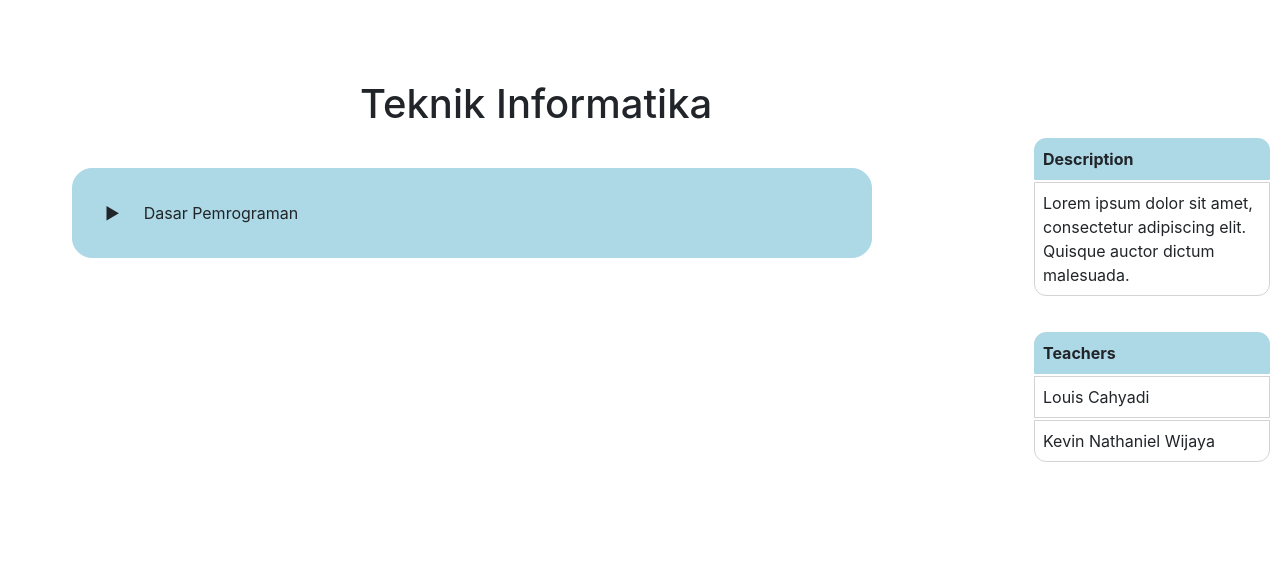
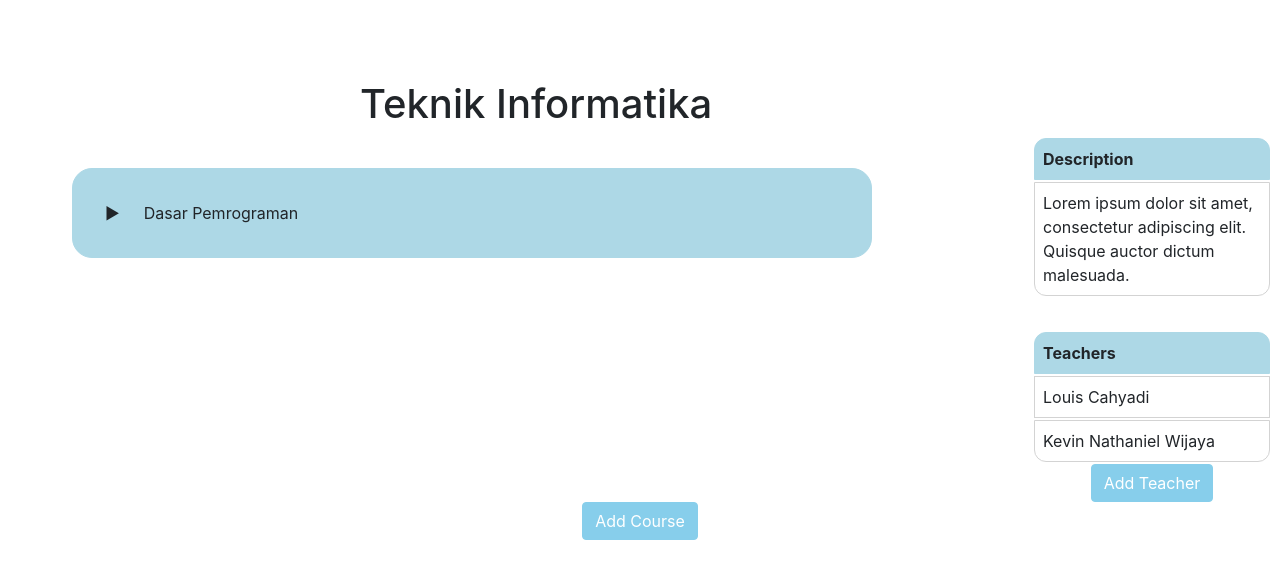
Before and after one commit to chukbert/ISEC-Front-End, a React (Create React App) app: page / in a window 1280 px wide. Shown: the top 578 px of the page. Built offline with nearby package versions, Linux system fonts and the light colour scheme.

Commit message:
integrate add teacher, add course, edit course modal

```diff
--- a/src/Components/TeacherList/TeacherList.css
+++ b/src/Components/TeacherList/TeacherList.css
@@ -20,3 +20,8 @@
 .teacher-list tr:last-child td {
     border-radius: 0 0 12px 12px;
 }
+
+.add-teacher button {
+    margin: auto;
+    display: table;
+ }
--- a/src/Components/TeacherList/TeacherList.jsx
+++ b/src/Components/TeacherList/TeacherList.jsx
@@ -1,10 +1,23 @@
 import React, { useState } from 'react';
+import { Button } from 'react-bootstrap';
+
+import TeacherInCoursePage from './TeacherInCoursePage';
+import AddTeacher from '../AddTeacher/AddTeacher';
+
 import './TeacherList.css';
-import TeacherInCoursePage from './TeacherInCoursePage';
 
-function TeacherList() {
+function TeacherList(props) {
     // eslint-disable-next-line no-unused-vars
     const [teacherList, setTeacherList] = useState(['Louis Cahyadi', 'Kevin Nathaniel Wijaya'])
+    const [isAddTeacher, setIsAddTeacher] = useState(false)
+
+    const showAddTeacher = () => {
+        setIsAddTeacher(true)
+    }
+
+    const hideAddTeacher = () => {
+        setIsAddTeacher(false)
+    }
 
     return (
         <div className="teacher-list">
@@ -22,6 +35,16 @@ function TeacherList() {
                     )})}
                 </tbody>
             </table>
+
+            { props.permission == 2 &&
+                <div className="add-teacher">
+                    <Button onClick={showAddTeacher}>Add Teacher</Button>
+                    {
+                        isAddTeacher &&
+                        <AddTeacher show={isAddTeacher} onHide={hideAddTeacher} />
+                    }
+                </div>
+            }
         </div>
     );
 }
--- a/src/Containers/CoursePage/CoursePage.css
+++ b/src/Containers/CoursePage/CoursePage.css
@@ -1,5 +1,9 @@
 .course-title {
     margin: 5em 0 0 10em;
+}
+
+.edit-course {
+    margin-left: 10em;
 }
 
 .add-topic-button {
--- a/src/Containers/ProgramPage/ProgramPage.css
+++ b/src/Containers/ProgramPage/ProgramPage.css
@@ -24,3 +24,8 @@
 .course-list {
     margin-right: 5em;
 }
+
+.add-course-button button {
+    margin: auto;
+    display: table;
+}
--- a/src/Containers/ProgramPage/ProgramPage.jsx
+++ b/src/Containers/ProgramPage/ProgramPage.jsx
@@ -3,18 +3,38 @@ import Axios from 'axios';
 import Description from '../../Components/Description/Description';
 import TeacherList from '../../Components/TeacherList/TeacherList';
 import CourseLink from '../../Components/CourseLink/CourseLink';
+import AddCourse from '../../Components/AddCourse/AddCourse';
+
 import './ProgramPage.css';
+import { Button } from 'react-bootstrap';
 
 class ProgramPage extends React.Component {
     constructor(props) {
         super()
         this.state = {
-            permission: 0,
+            permission: 2,
             id: props.programId,
             name: props.name,
             listOfCourse: [],
             listOfIsShowCourse: [],
+
+            isAddCourse: false,
         }
+
+        this.showAddCourse = this.showAddCourse.bind(this);
+        this.hideAddCourse = this.hideAddCourse.bind(this);
+    }
+
+    showAddCourse() {
+        this.setState({
+            isAddCourse: true
+        })
+    }
+
+    hideAddCourse() {
+        this.setState({
+            isAddCourse: false
+        })
     }
 
     render() {
@@ -30,10 +50,19 @@ class ProgramPage extends React.Component {
                     </div>
                     <div className="desc-teacher">
                         <Description data={this.state.programDesciption}/>
-                        <TeacherList />
+                        <TeacherList permission={this.state.permission}/>
                     </div>
                 </div>
 
+                {(this.state.permission == 1 || this.state.permission == 2) &&
+                <div className="add-course-button">
+                    <Button variant="primary" onClick={this.showAddCourse}>Add Course</Button>
+                    {
+                        this.state.isAddCourse &&
+                        <AddCourse show={this.state.isAddCourse} onHide={this.hideAddCourse}/>
+                    }
+                </div>
+                }
             </div>
         )
     }
--- a/src/index.js
+++ b/src/index.js
@@ -5,8 +5,10 @@ import 'bootstrap/dist/css/bootstrap.min.css';
 // import App from './App'
 import * as serviceWorker from './serviceWorker';
 import ProgramPage from './Containers/ProgramPage/ProgramPage';
+// import CoursePage from './Containers/CoursePage/CoursePage';
 
 ReactDOM.render(<ProgramPage name="Teknik Informatika"/>, document.getElementById('root'));
+// ReactDOM.render(<CoursePage permission={2} id={1}/>, document.getElementById('root'));
 
 // If you want your app to work offline and load faster, you can change
 // unregister() to register() below. Note this comes with some pitfalls.
```
Also changed, not shown: src/Containers/CoursePage/CoursePage.jsx (+28 -4 lines).
